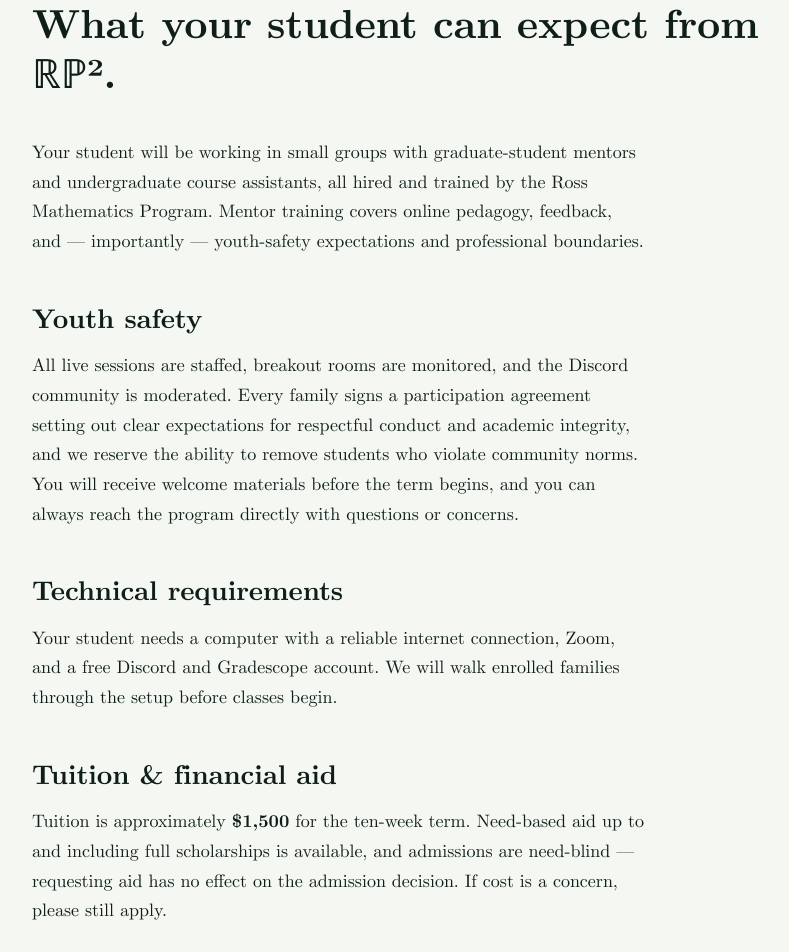
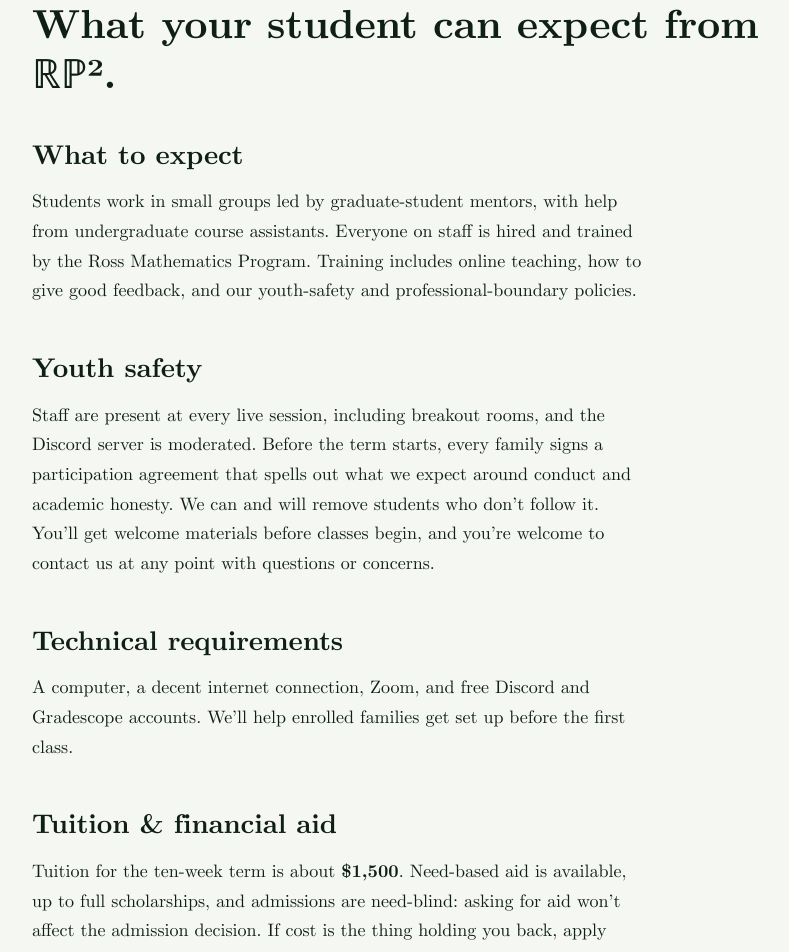
Before and after one commit to rossprogram/rp2.rossprogram.org, a React (Vite) app in the folder frontend/: page /parents in a window 1280 px wide. Shown: the part 180-1132 px from the top of the page, without its empty margins (203-992 px from the left). Built offline with nearby package versions, Linux system fonts and the light colour scheme; no server answers.

Commit message:
Rewrite the /parents copy in a warmer voice
Same sections, tighter phrasing. Adds a leading "What to expect" heading
so every section on the page has its own H2.

```diff
--- a/frontend/src/routes/parents.tsx
+++ b/frontend/src/routes/parents.tsx
@@ -10,52 +10,55 @@
       </h1>
 
       <div className="prose-mm">
+        <h2 className="font-serif text-2xl font-semibold mt-2 mb-3">
+          What to expect
+        </h2>
         <p>
-          Your student will be working in small groups with graduate-student
-          mentors and undergraduate course assistants, all hired and trained by
-          the Ross Mathematics Program. Mentor training covers online pedagogy,
-          feedback, and &mdash; importantly &mdash; youth-safety expectations
-          and professional boundaries.
+          Students work in small groups led by graduate-student mentors, with
+          help from undergraduate course assistants. Everyone on staff is
+          hired and trained by the Ross Mathematics Program. Training
+          includes online teaching, how to give good feedback, and our
+          youth-safety and professional-boundary policies.
         </p>
 
         <h2 className="font-serif text-2xl font-semibold mt-10 mb-3">
           Youth safety
         </h2>
         <p>
-          All live sessions are staffed, breakout rooms are monitored, and the
-          Discord community is moderated. Every family signs a participation
-          agreement setting out clear expectations for respectful conduct and
-          academic integrity, and we reserve the ability to remove students who
-          violate community norms. You will receive welcome materials before
-          the term begins, and you can always reach the program directly with
-          questions or concerns.
+          Staff are present at every live session, including breakout rooms,
+          and the Discord server is moderated. Before the term starts, every
+          family signs a participation agreement that spells out what we
+          expect around conduct and academic honesty. We can and will remove
+          students who don&rsquo;t follow it. You&rsquo;ll get welcome
+          materials before classes begin, and you&rsquo;re welcome to contact
+          us at any point with questions or concerns.
         </p>
 
         <h2 className="font-serif text-2xl font-semibold mt-10 mb-3">
           Technical requirements
         </h2>
         <p>
-          Your student needs a computer with a reliable internet connection,
-          Zoom, and a free Discord and Gradescope account. We will walk
-          enrolled families through the setup before classes begin.
+          A computer, a decent internet connection, Zoom, and free Discord
+          and Gradescope accounts. We&rsquo;ll help enrolled families get
+          set up before the first class.
         </p>
 
         <h2 className="font-serif text-2xl font-semibold mt-10 mb-3">
           Tuition &amp; financial aid
         </h2>
         <p>
-          Tuition is approximately <b>$1,500</b> for the ten-week term.
-          Need-based aid up to and including full scholarships is available,
-          and admissions are need-blind &mdash; requesting aid has no effect on
-          the admission decision. If cost is a concern, please still apply.
+          Tuition for the ten-week term is about <b>$1,500</b>. Need-based
+          aid is available, up to full scholarships, and admissions are
+          need-blind: asking for aid won&rsquo;t affect the admission
+          decision. If cost is the thing holding you back, apply anyway.
         </p>
 
         <h2 className="font-serif text-2xl font-semibold mt-10 mb-3">
           Contacting us
         </h2>
         <p>
-          Questions before your student applies, or during the term, are
-          always welcome. Write to{' '}
+          Questions are welcome anytime, before applying or mid-term. Write
+          to{' '}
           <a href="mailto:ross@rossprogram.org" className="font-mono">
             ross@rossprogram.org
           </a>
```
